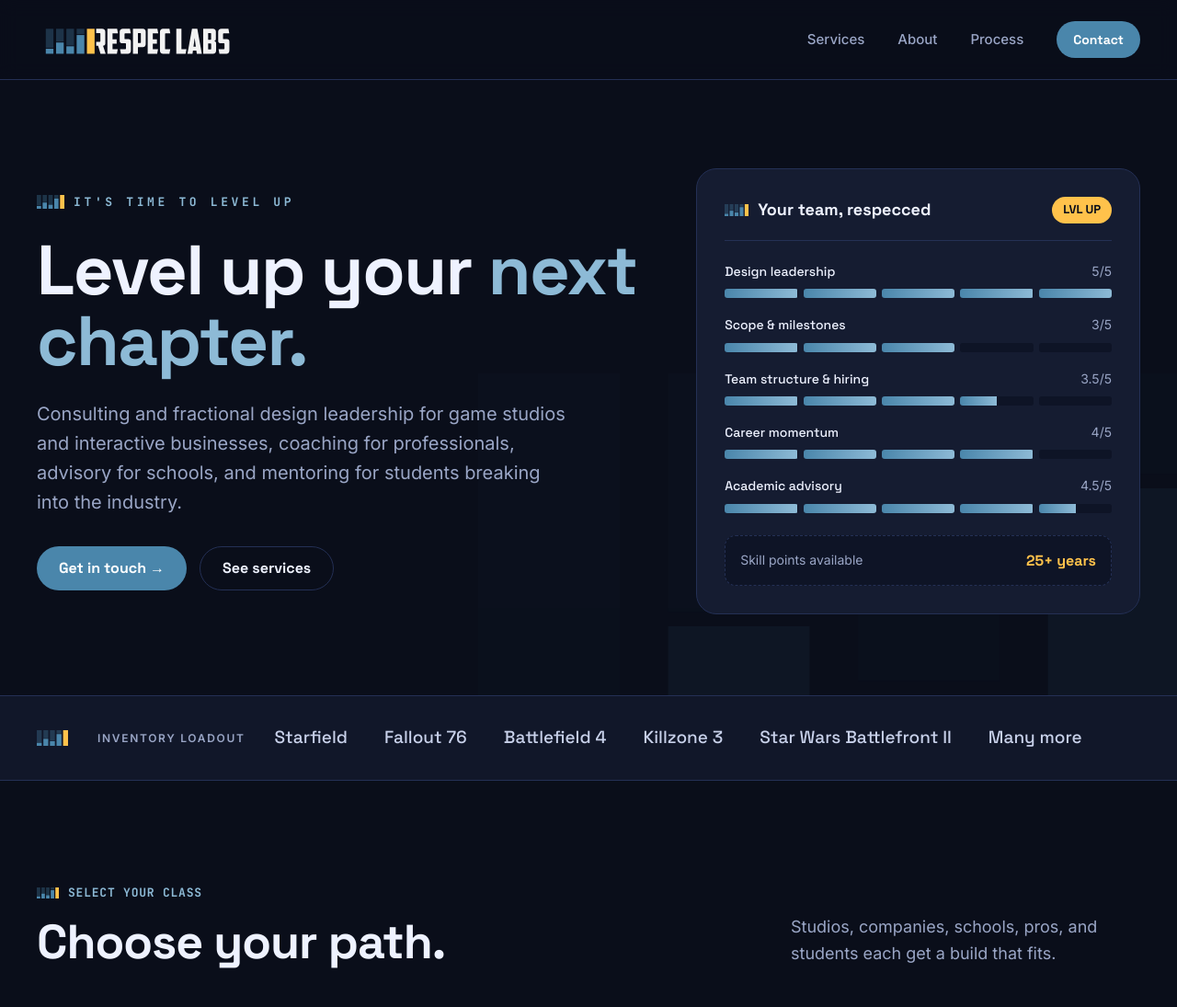
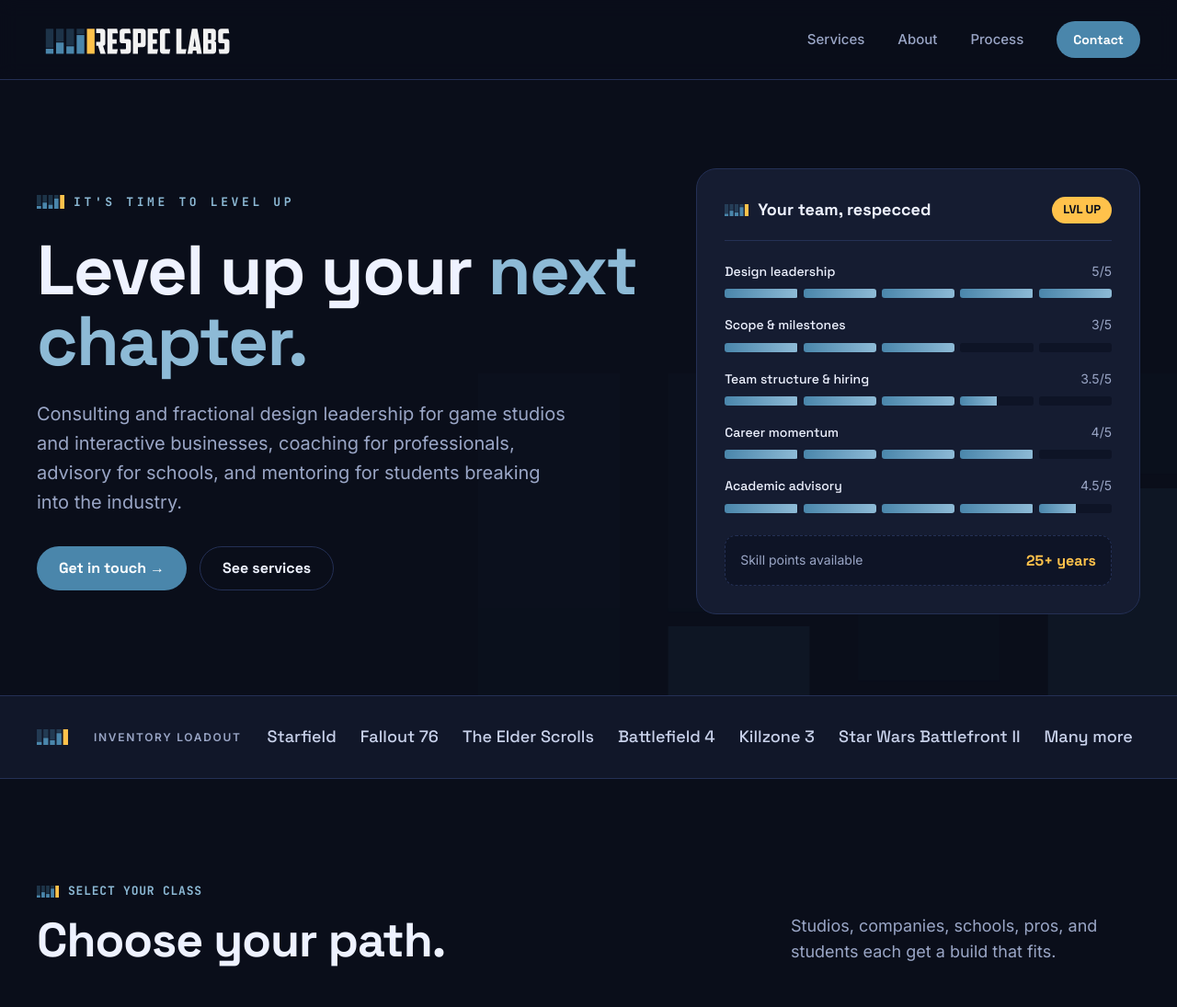
Before and after one commit to dnanni-dev/respeclabs-site, a plain HTML site: page index.html in a window 1280 px wide. Shown: the top 1095 px of the page at 92% size. Drawn offline with Linux system fonts and the light colour scheme.

Commit message:
Credits: add The Elder Scrolls; tighten credit row so it stays on one line on desktop
Co-Authored-By: Claude Opus 5.5 <noreply@anthropic.com>
Claude-Session: https://claude.ai/code/session_01UxKuUrLDhhqrnA9ag9QBPw

```diff
--- a/index.html
+++ b/index.html
@@ -61,7 +61,7 @@
       "name": "Daniele Nanni",
       "alternateName": "Dan Nanni",
       "jobTitle": "Founder & Principal Consultant",
-      "description": "Creative and game director with 25+ years in game development and interactive entertainment, with credits including Starfield, Fallout 76, Battlefield 4, Killzone 3, and Star Wars Battlefront II.",
+      "description": "Creative and game director with 25+ years in game development and interactive entertainment, with credits including Starfield, Fallout 76, The Elder Scrolls, Battlefield 4, Killzone 3, and Star Wars Battlefront II.",
       "image": "https://respeclabs.com/assets/img/dan-nanni.jpg",
       "url": "https://respeclabs.com/#about",
       "worksFor": { "@id": "https://respeclabs.com/#organization" },
@@ -169,10 +169,10 @@
 
   /* Credits */
   .credits{background:var(--bg-2);border-top:1px solid var(--line);border-bottom:1px solid var(--line)}
-  .credits .wrap{display:flex;align-items:center;gap:32px;padding-top:30px;padding-bottom:30px}
+  .credits .wrap{display:flex;align-items:center;gap:28px;padding-top:30px;padding-bottom:30px}
   .credits .mark{width:34px}
   .credits .k{font-size:12px;font-weight:600;letter-spacing:.14em;text-transform:uppercase;color:var(--muted);white-space:nowrap}
-  .credits ul{list-style:none;display:flex;flex-wrap:wrap;gap:10px 40px;font-family:var(--head);font-weight:500;font-size:19px;color:var(--soft)}
+  .credits ul{list-style:none;display:flex;flex-wrap:wrap;gap:10px 26px;font-family:var(--head);font-weight:500;font-size:18px;color:var(--soft)}
 
   /* Sections */
   section{padding:112px 0}
@@ -388,7 +388,7 @@
   <div class="wrap">
     <img class="mark" src="assets/logo/symbol/symbol.svg?v=3" alt="">
     <span class="k">Inventory loadout</span>
-    <ul><li>Starfield</li><li>Fallout 76</li><li>Battlefield 4</li><li>Killzone 3</li><li>Star Wars Battlefront II</li><li>Many more</li></ul>
+    <ul><li>Starfield</li><li>Fallout 76</li><li>The Elder Scrolls</li><li>Battlefield 4</li><li>Killzone 3</li><li>Star Wars Battlefront II</li><li>Many more</li></ul>
   </div>
 </div>
 
```
Also changed, not shown: llms.txt, 1 other file.
